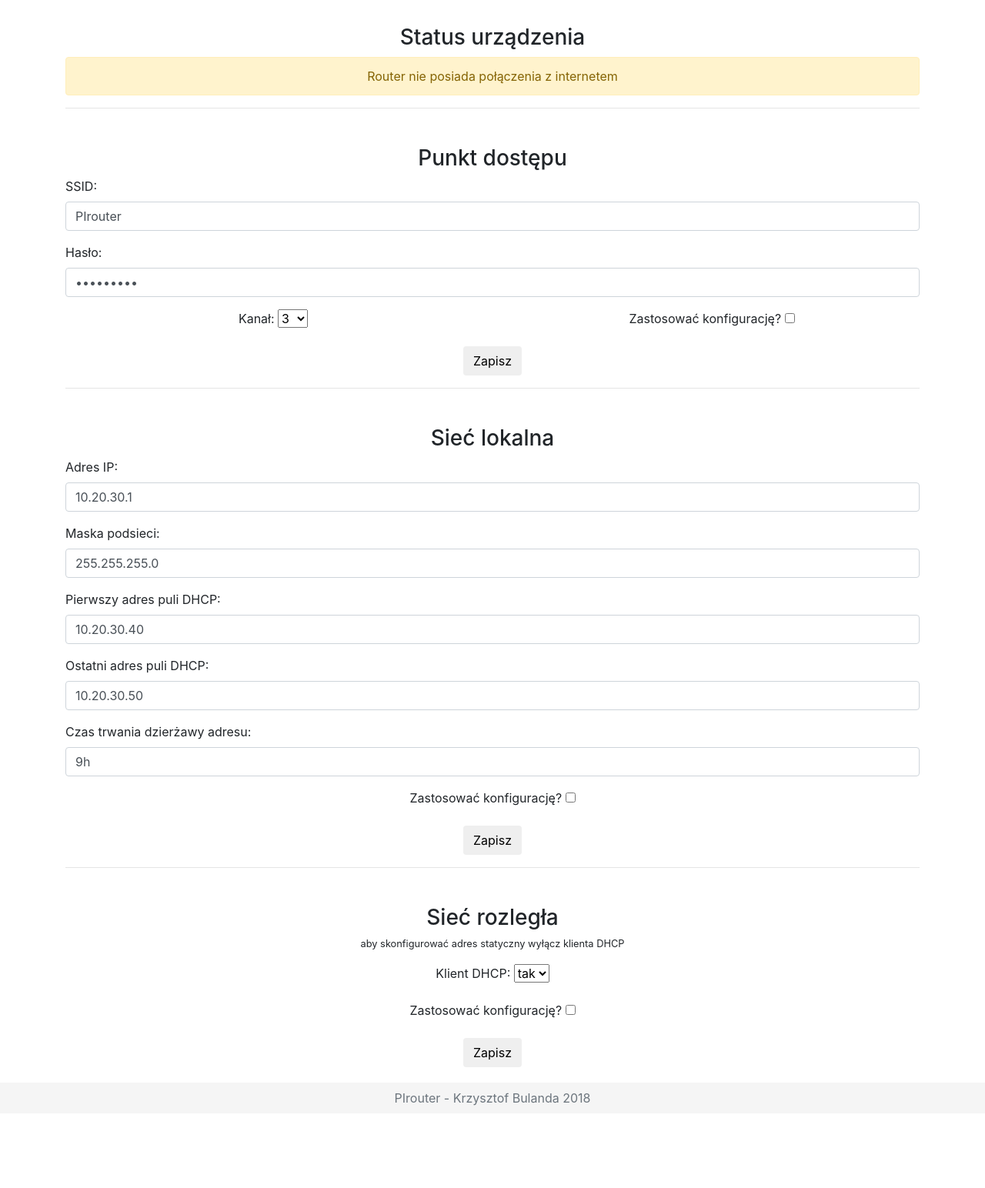
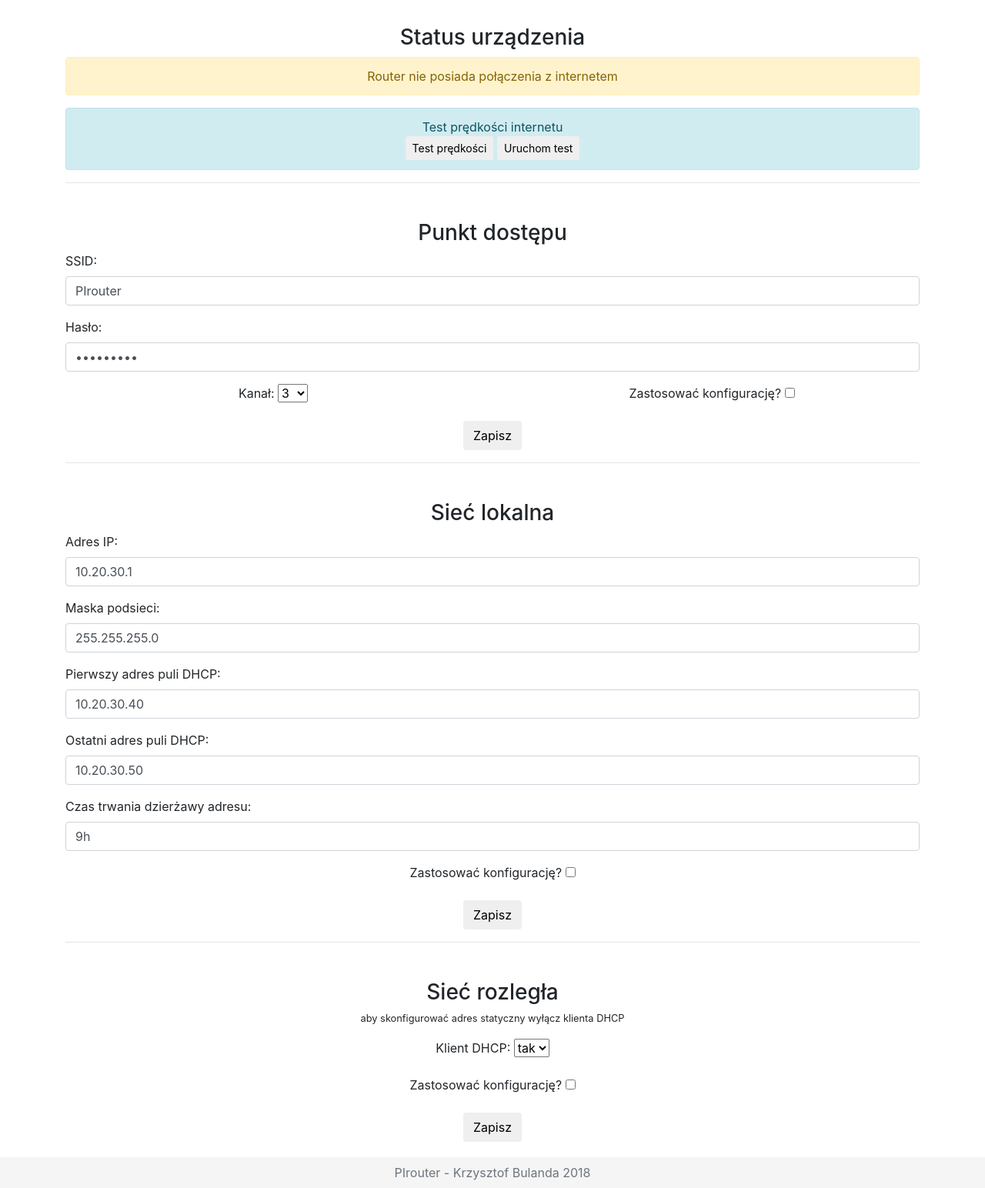
Before and after one commit to KBTMPL/PIrouter, a PHP site: page /admin.php in a window 1280 px wide. Shown: the part 56-1600 px from the top of the page at 77% size. Before the commit the page ends 1493 px from the top, so only its background shows below. Run offline with PHP 8.4, Linux system fonts and the light colour scheme; the visitor is signed in with stand-in values (Sample User, id 1); data that the repository does not hold is empty; some libraries are stand-ins or nearby versions.

Commit message:
#4 commit

```diff
--- a/admin.php
+++ b/admin.php
@@ -40,7 +40,7 @@
 	<link href="style.css" rel="stylesheet">
 </head>
 
-<body>
+<body onload="update_test_image()">
 
 	<header id="TOP">
 		<nav class="navbar navbar-expand-md navbar-dark fixed-top bg-dark">
@@ -85,7 +85,31 @@
 
 <div id="STAT">
 	<h3 class="mt-5 text-center">Status urządzenia</h3>
+
 	<?php if(is_connected() == true) { echo('<div class="alert alert-info text-center">Router posiada połączenie z internetem</div>'); } else { echo('<div class="alert alert-warning text-center">Router nie posiada połączenia z internetem</div>'); } ?>
+
+	<div class="alert alert-info">
+		<div class="row text-center">
+			<div class="col-md-12 text-center">
+				Test prędkości internetu
+			</div>
+		</div>
+
+		<div class="row text-center" id="test">
+			<div class="col-md-12 text-center">
+				<img id="test_img" class="img-fluid mt-3 mb-3" src="testoutput.png" />
+			</div>
+		</div>
+
+		<div class="row text-center">
+			<div class="col-md-12">
+				<button type="button" class="btn btn-default btn-sm" onclick="$(test).toggle()">Test prędkości</button>
+
+				<button type="button" class="btn btn-default btn-sm" onclick="perform_speedtest()">Uruchom test</button>
+			</div>
+		</div>
+	</div>
+
 </div>
 
 	<hr />
@@ -238,7 +262,7 @@
 			<button type="submit" name="submit" class="btn btn-default">Zapisz</button>
 		</div>
 
-		<?php if(!isset($_SESSION['guest'])) { echo('<input type="hidden" id="check2"  name="check" value="1" />'); } ?>
+		<?php if(!isset($_SESSION['guest'])) { echo('<input type="hidden" id="check3"  name="check" value="1" />'); } ?>
 
 	</form>
 
@@ -257,10 +281,14 @@
 	<script src="https://cdnjs.cloudflare.com/ajax/libs/popper.js/1.12.9/umd/popper.min.js" integrity="sha384-ApNbgh9B+Y1QKtv3Rn7W3mgPxhU9K/ScQsAP7hUibX39j7fakFPskvXusvfa0b4Q" crossorigin="anonymous"></script>
 	<script src="https://maxcdn.bootstrapcdn.com/bootstrap/4.0.0/js/bootstrap.min.js" integrity="sha384-JZR6Spejh4U02d8jOt6vLEHfe/JQGiRRSQQxSfFWpi1MquVdAyjUar5+76PVCmYl" crossorigin="anonymous"></script>
 	<script>
+
+		// running scripts in background
 		function fcall(file) {
 			$.get(file);
 			return false;
 		}
+
+		// animation of active anchors in navbar
 		function activate(id) {
 			var anchors = ["stat", "ap", "lan", "wan", "top"];
 			for ( i=0; i<=anchors.length; i++) {
@@ -272,14 +300,34 @@
 			}
 		}
 
+		// default visibility of static conf
 		var wan_static_field = document.getElementById("dhcp").value;
-		console.log(wan_static_field);
 		if (wan_static_field == "tak") { $(wan_static).hide(); }
 
+		// onevent change of static conf visibility
 		function sh_wan_static_field() {
 			if (document.getElementById("dhcp").value == "tak") { $(wan_static).hide(); } else { $(wan_static).show(); }
 		}
 
+		// reload speedtest image func
+		function update_test_image() {
+			var d = new Date();
+			document.getElementById("test_img").src="testoutput.png?=" + d.getTime();
+		}
+
+		// default visibility of speedtest img div
+		$(test).hide();
+
+		// onclick speedtest perform and image reload
+		function perform_speedtest() {
+			fcall('speed.php')
+			window.alert("Test prędkości w trakcie wykonania");
+			setTimeout(function(){
+			update_test_image();
+			}, 40000);
+
+
+		}
 	</script>
 </body>
 </html>
```
Also changed, not shown: speed.php (added, +19 -0 lines).
